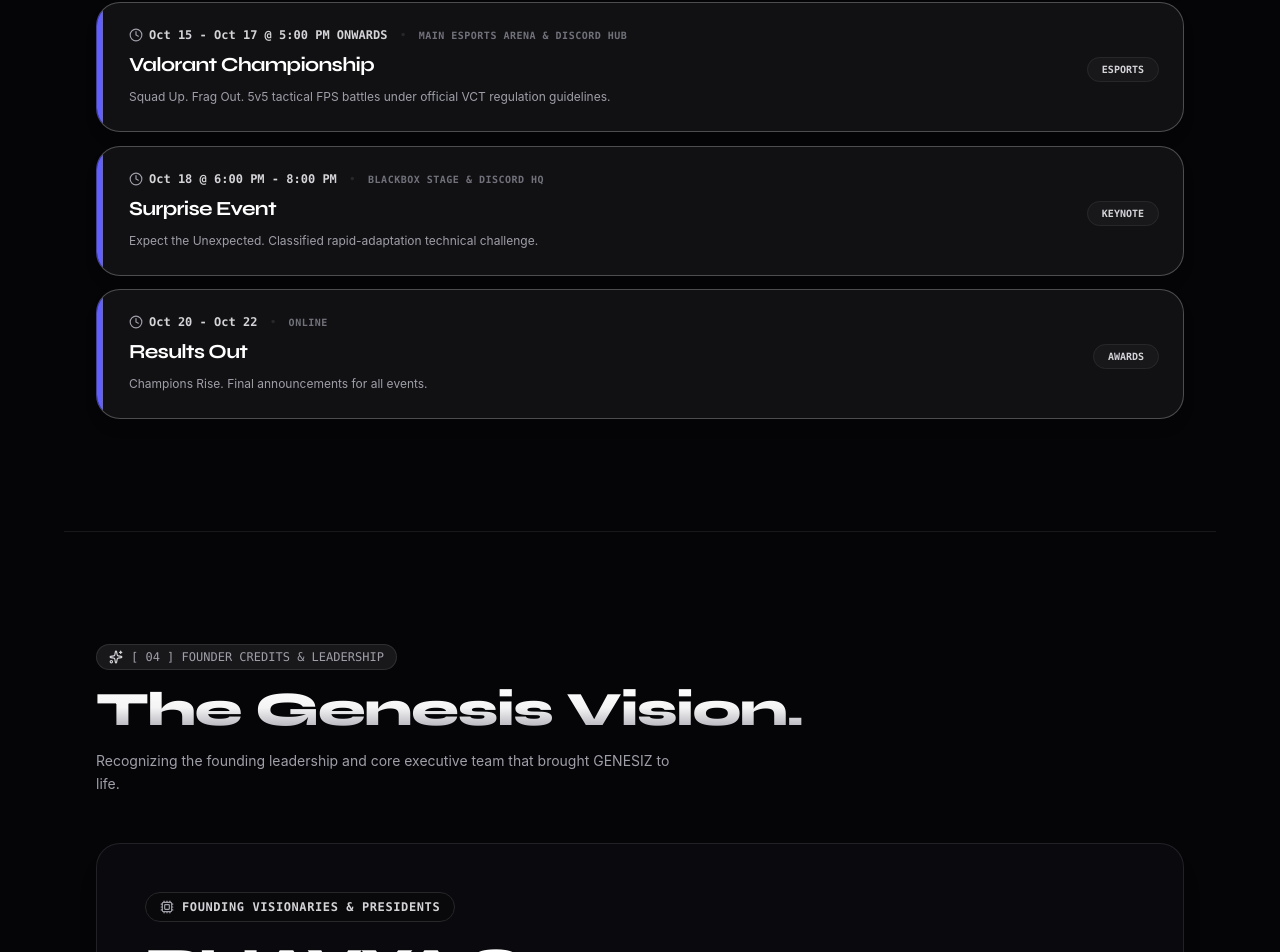
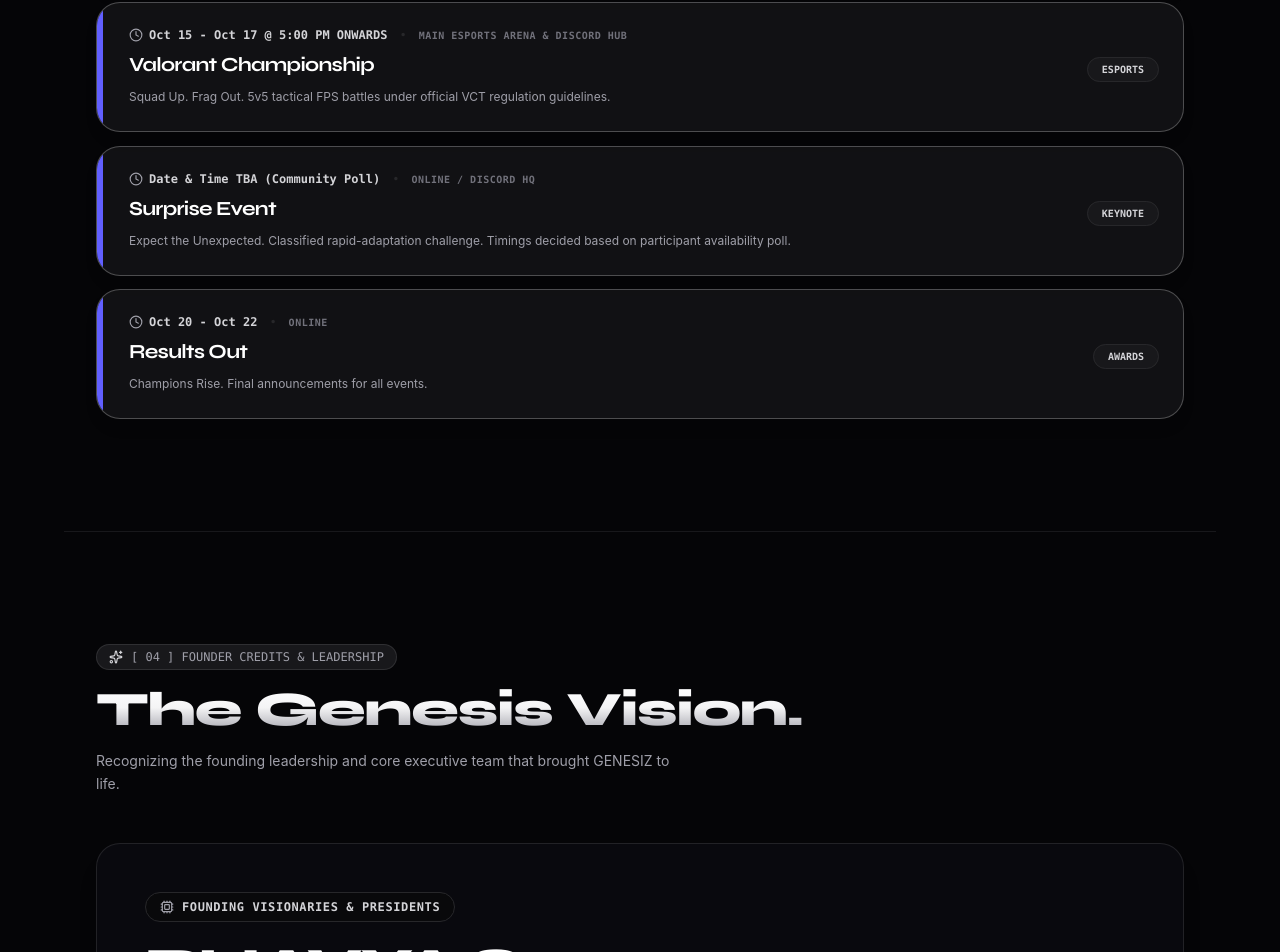
Before and after one commit to Valenite/genesiz-web, a React (Vite) app: page / in a window 1280 px wide. Shown: the part 3328-4280 px from the top of the page. Built offline with nearby package versions, Linux system fonts and the light colour scheme.

Commit message:
fix: remove venue/portal from event dossiers, update surprise event schedule to TBA poll, and add Google Drive proof instructions

```diff
--- a/src/components/EventModal.tsx
+++ b/src/components/EventModal.tsx
@@ -108,7 +108,7 @@ export const EventModal: React.FC<EventModalProps> = ({ event, onClose, onRegist
         </div>
 
         {/* Quick Meta Row */}
-        <div className="grid grid-cols-2 sm:grid-cols-4 gap-2.5 sm:gap-4 px-4 sm:px-8 py-3 bg-[#0d0d12] border-b border-zinc-800/80 text-xs font-mono text-zinc-400">
+        <div className="grid grid-cols-3 gap-2.5 sm:gap-4 px-4 sm:px-8 py-3 bg-[#0d0d12] border-b border-zinc-800/80 text-xs font-mono text-zinc-400 text-center sm:text-left">
           <div>
             <div className="text-[9px] sm:text-[10px] text-zinc-500 uppercase">FORMAT</div>
             <div className="text-zinc-200 font-semibold mt-0.5 text-[11px] sm:text-xs">{event.format}</div>
@@ -120,10 +120,6 @@ export const EventModal: React.FC<EventModalProps> = ({ event, onClose, onRegist
           <div>
             <div className="text-[9px] sm:text-[10px] text-zinc-500 uppercase">DELEGATION</div>
             <div className="text-zinc-200 font-semibold mt-0.5 text-[11px] sm:text-xs">{event.teamSize}</div>
-          </div>
-          <div>
-            <div className="text-[9px] sm:text-[10px] text-zinc-500 uppercase">VENUE / PORTAL</div>
-            <div className="text-zinc-200 font-semibold mt-0.5 truncate text-[11px] sm:text-xs">{event.venue}</div>
           </div>
         </div>
 
--- a/src/components/GenesizChatbot.tsx
+++ b/src/components/GenesizChatbot.tsx
@@ -120,7 +120,7 @@ function getBotReply(text: string, hintCount: number): { reply: string; newHintC
 • CipherQuest: Oct 10-12 (12 AM onwards)
 • BedWarz: Oct 13-14 (5 PM onwards)
 • Valorant: Oct 15-17 (5 PM onwards)
-• Surprise Event: Oct 18 (6-8 PM)
+• Surprise Event: Date & Time TBA (Community Poll)
 • Results Out: Oct 20-22
 
 All updates posted on Discord!`,
--- a/src/components/SurprisePage.tsx
+++ b/src/components/SurprisePage.tsx
@@ -180,11 +180,16 @@ export function SurprisePage() {
                 <p className="text-rose-200/70 leading-relaxed text-lg">
                   Maintain operational security. Do not harass civilians, obstruct public pathways, or damage property. All directives require raw, unedited video or photographic evidence submitted to central command to claim points.
                 </p>
-                <div className="mt-5 p-4 rounded-xl bg-rose-500/10 border border-rose-500/30 text-rose-200 flex items-center gap-3">
-                  <div className="w-2.5 h-2.5 rounded-full bg-rose-500 animate-ping flex-shrink-0" />
-                  <p className="font-mono text-sm uppercase tracking-wider font-bold">
-                    Transmission Directive: Send all proofs and submissions directly to <span className="text-white underline underline-offset-4 decoration-rose-500">valenite in DM</span>.
-                  </p>
+                <div className="mt-5 p-4 rounded-xl bg-rose-500/10 border border-rose-500/30 text-rose-200 flex items-start gap-3">
+                  <div className="w-2.5 h-2.5 rounded-full bg-rose-500 animate-ping flex-shrink-0 mt-1.5" />
+                  <div className="space-y-1">
+                    <p className="font-mono text-sm uppercase tracking-wider font-bold">
+                      Transmission Directive: Send all proofs and submissions directly to <span className="text-white underline underline-offset-4 decoration-rose-500">valenite in DM</span>.
+                    </p>
+                    <p className="text-xs text-rose-300/80 font-mono">
+                      Upload your unedited video/photo recordings to a <strong className="text-white">Google Drive folder</strong> (ensure link access is set to <span className="text-rose-400 font-semibold">"Anyone with the link can view"</span>) and share the link in the DM.
+                    </p>
+                  </div>
                 </div>
               </div>
             </div>
--- a/src/components/TerminalConsole.tsx
+++ b/src/components/TerminalConsole.tsx
@@ -128,7 +128,6 @@ Type "event <name>" to see full details.
 Category:    ${match.category}
 Format:      ${match.format} | ${match.duration}
 Team Size:   ${match.teamSize}
-Venue:       ${match.venue}
 Description: ${match.fullDesc}
             `.trim(),
           });
@@ -176,7 +175,7 @@ GENESIZ 2026 TIMELINE:
     OCT 10-12 (12 AM ON)   - CipherQuest
     OCT 13-14 (5 PM ON)    - BedWarz
     OCT 15-17 (5 PM ON)    - Valorant Championship
-    OCT 18 (6 PM - 8 PM)   - Surprise Event
+    DATE & TIME TBA        - Surprise Event (Community Poll)
     OCT 20-22              - Results Out
           `.trim(),
         });
--- a/src/data/scheduleData.ts
+++ b/src/data/scheduleData.ts
@@ -57,11 +57,11 @@ export const SCHEDULE_DATA: ScheduleItem[] = [
     highlight: true
   },
   {
-    time: 'Oct 18 @ 6:00 PM - 8:00 PM',
+    time: 'Date & Time TBA (Community Poll)',
     title: 'Surprise Event',
     category: 'Keynote',
-    venue: 'Blackbox Stage & Discord HQ',
-    description: 'Expect the Unexpected. Classified rapid-adaptation technical challenge.',
+    venue: 'Online / Discord HQ',
+    description: 'Expect the Unexpected. Classified rapid-adaptation challenge. Timings decided based on participant availability poll.',
     highlight: true
   },
   {
```
